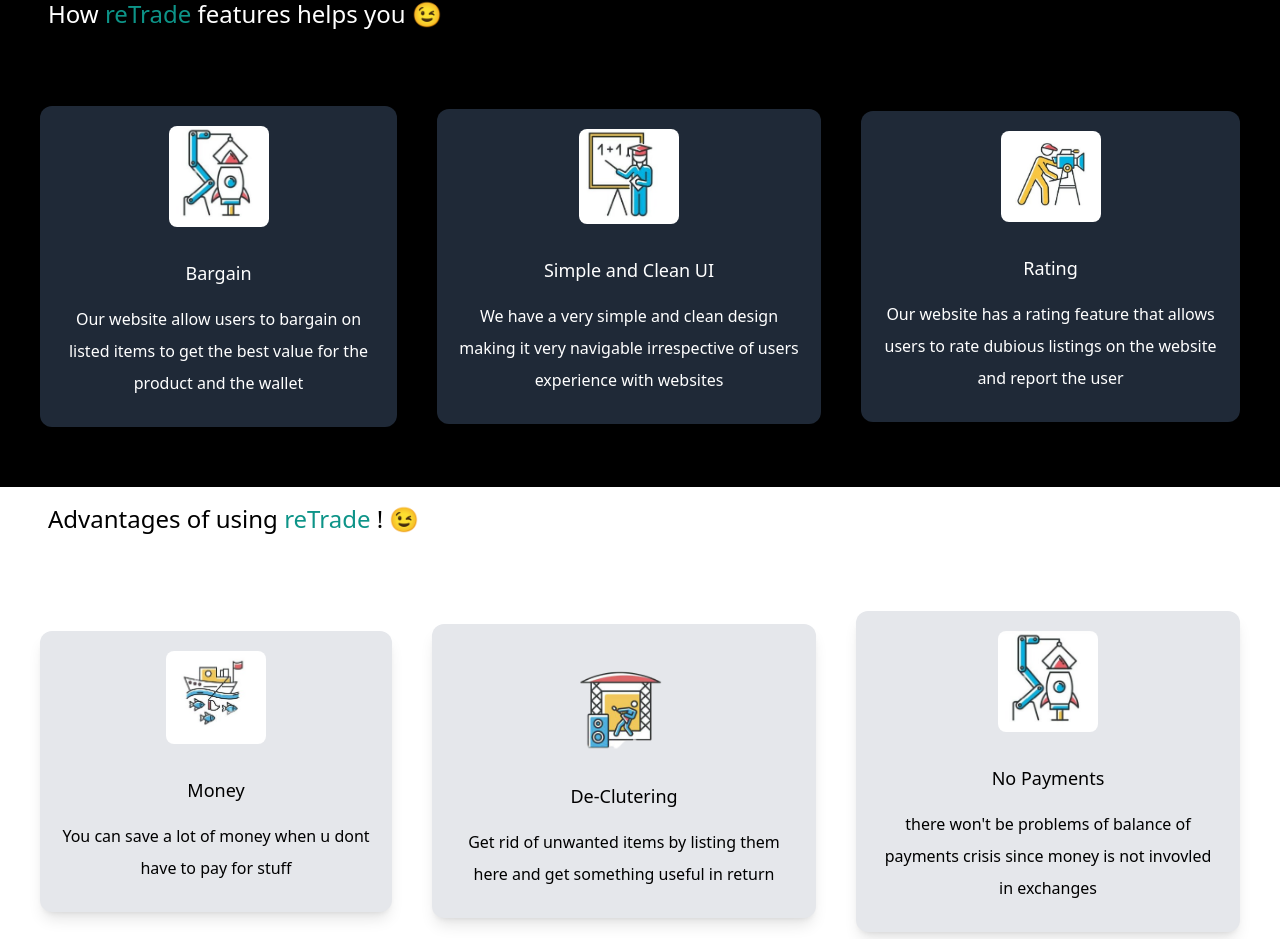
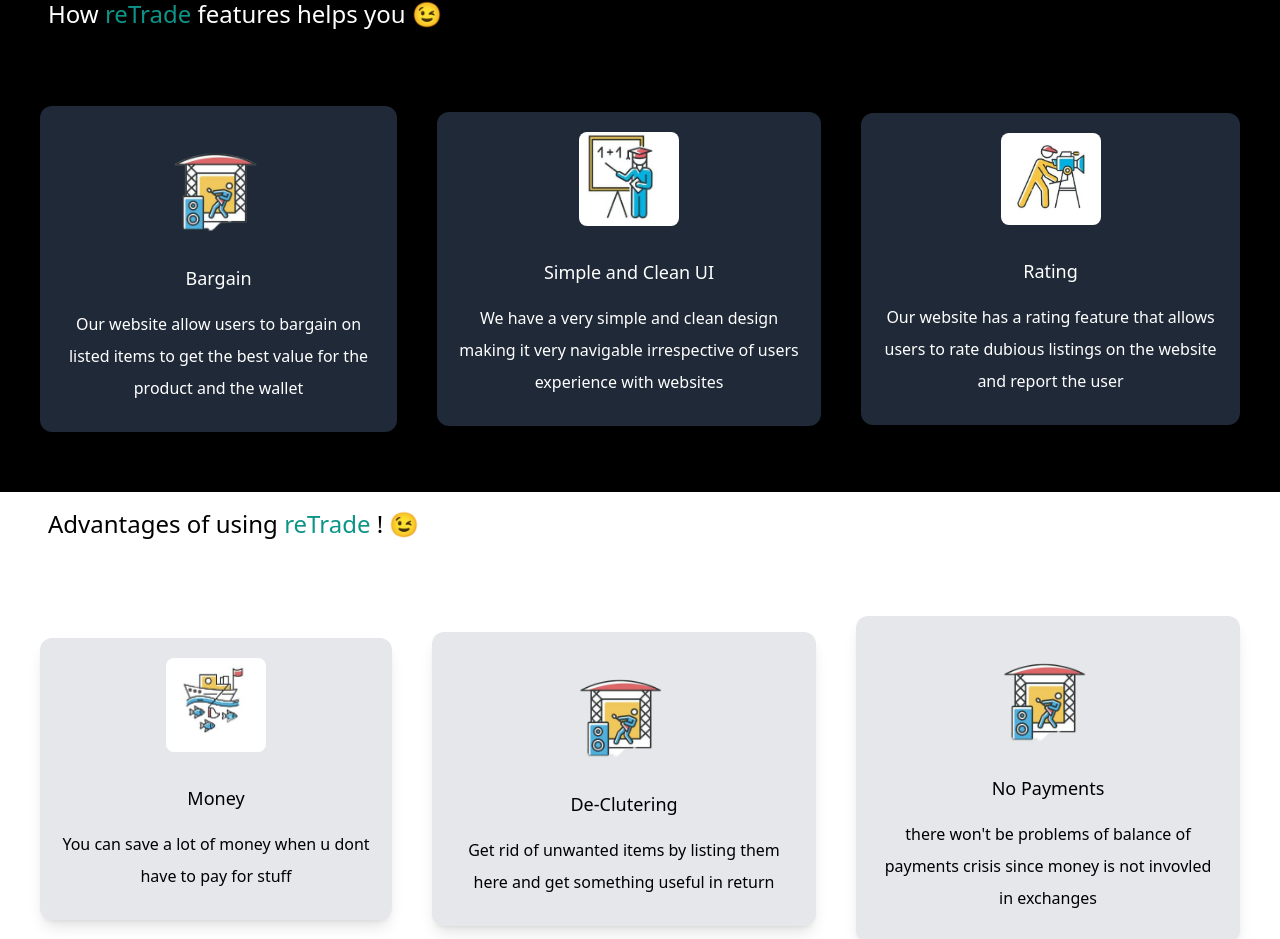
Before and after one commit to manishya1669/retrade, a React (Vite) app: page / in a window 1280 px wide. Shown: the part 818-1757 px from the top of the page. Built offline with nearby package versions, Linux system fonts and the light colour scheme; what pocketbase would draw is missing.

Commit message:
changed pics on homepage

```diff
--- a/src/pages/LandingPage.jsx
+++ b/src/pages/LandingPage.jsx
@@ -1,5 +1,4 @@
 import React from "react";
-import service1 from "../components/images/service1.jpg"
 import service2 from "../components/images/service2.jpg"
 import service3 from "../components/images/service3.jpg"
 import service4 from "../components/images/service4.jpg"
@@ -41,7 +40,7 @@
       </div>
       <div className=" lg:flex gap-10 p-10 mx-auto justify-center items-center">
       <div className='bg-gray-800 my-5 text-center shadow-lg p-5 rounded-xl hover:scale-110 transition duration-300 ease-in-out max-w-sm'>
-        <img className='mx-auto rounded-lg' src={service1} width={100} height={100}/>
+        <img className='mx-auto rounded-lg' src={service5} width={100} height={100}/>
         <h3 className=' text-lg font-medium pt-8 pb-2'>Bargain</h3>
         <p className='text-md py-2 leading-8 text-white'>
           Our website allow users to bargain on listed items to get the best value for the product and the wallet
@@ -88,7 +87,7 @@
       </div>
 
       <div className='bg-gray-200 my-5 text-center shadow-lg p-5 rounded-xl hover:scale-110 transition duration-300 ease-in-out max-w-sm'>
-        <img className='mx-auto rounded-lg' src={service1} width={100} height={100}/>
+        <img className='mx-auto rounded-lg' src={service5} width={100} height={100}/>
         <h3 className=' text-lg font-medium pt-8 pb-2'>No Payments</h3>
         <p className='text-md py-2 leading-8 text-black'>
         there won't be problems of balance of payments crisis since money is not invovled in exchanges
```
